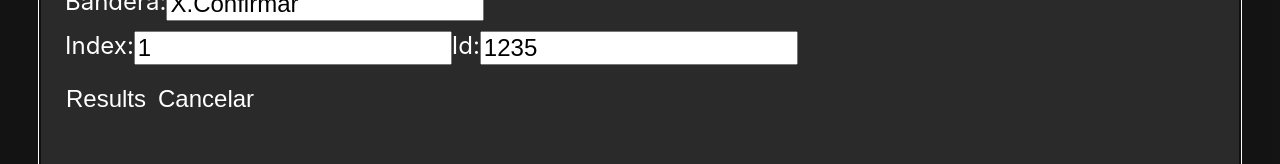
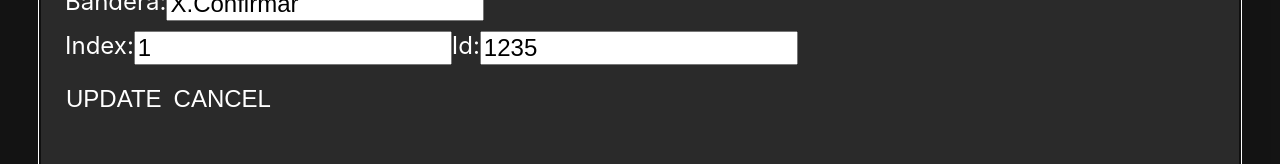
Before and after one commit to DanielBarragan96/ruta-js, a React (Create React App) app: page / in a window 1280 px wide. Shown: the part 253-417 px from the top of the page. Built offline with nearby package versions, Linux system fonts and the light colour scheme.

Commit message:
created insert task function param

```diff
--- a/src/CreateNewTask.jsx
+++ b/src/CreateNewTask.jsx
@@ -6,6 +6,7 @@ export default function ModalCreateNewTask({
   showModal,
   handleCloseModal,
   task,
+  insertTask,
 }) {
   let currDate = new Date();
   let month = "" + (currDate.getMonth() + 1);
@@ -139,12 +140,12 @@ export default function ModalCreateNewTask({
         </div>
         <button
           onClick={() => {
-            console.log(formTask);
+            insertTask(formTask);
           }}
         >
-          Results
+          UPDATE
         </button>
-        <button onClick={handleCloseModal}>Cancelar</button>
+        <button onClick={handleCloseModal}>CANCEL</button>
       </div>
     </ReactModal>
   );
```
